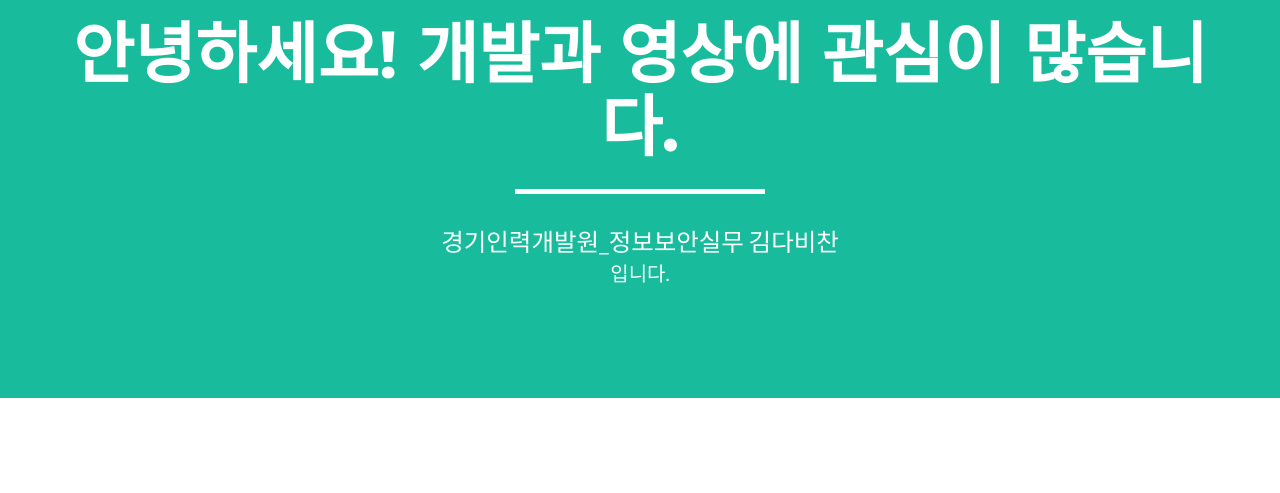
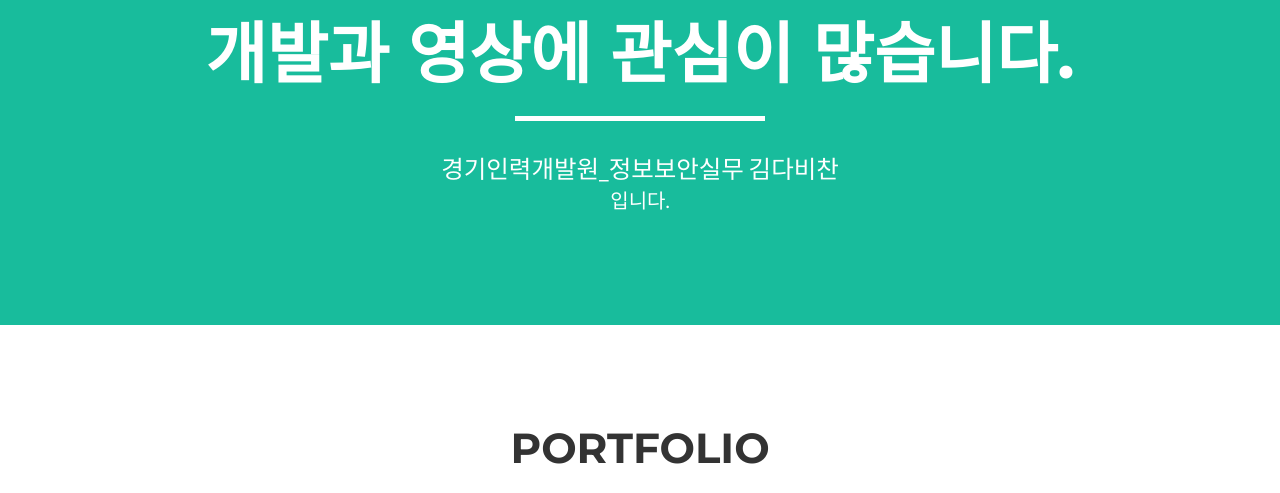
Before and after one commit to dabichan/website, a website: page index.html in a window 1280 px wide. Shown: the part 927-1420 px from the top of the page. Drawn offline with nearby package versions, Linux system fonts and the light colour scheme.

Commit message:
Update index.html

```diff
--- a/index.html
+++ b/index.html
@@ -80,7 +80,7 @@
 					</div>
                     <img class="img-responsive" src="img/profile.jpg" alt="">
                     <div class="intro-text">
-                        <h1 class="name">안녕하세요! 개발과 영상에 관심이 많습니다.</h1>
+                        <h1 class="name">개발과 영상에 관심이 많습니다.</h1>
                         <hr class="star-light">
                         <span class="skills">경기인력개발원_정보보안실무 김다비찬
 						<p>입니다.</p>
```
